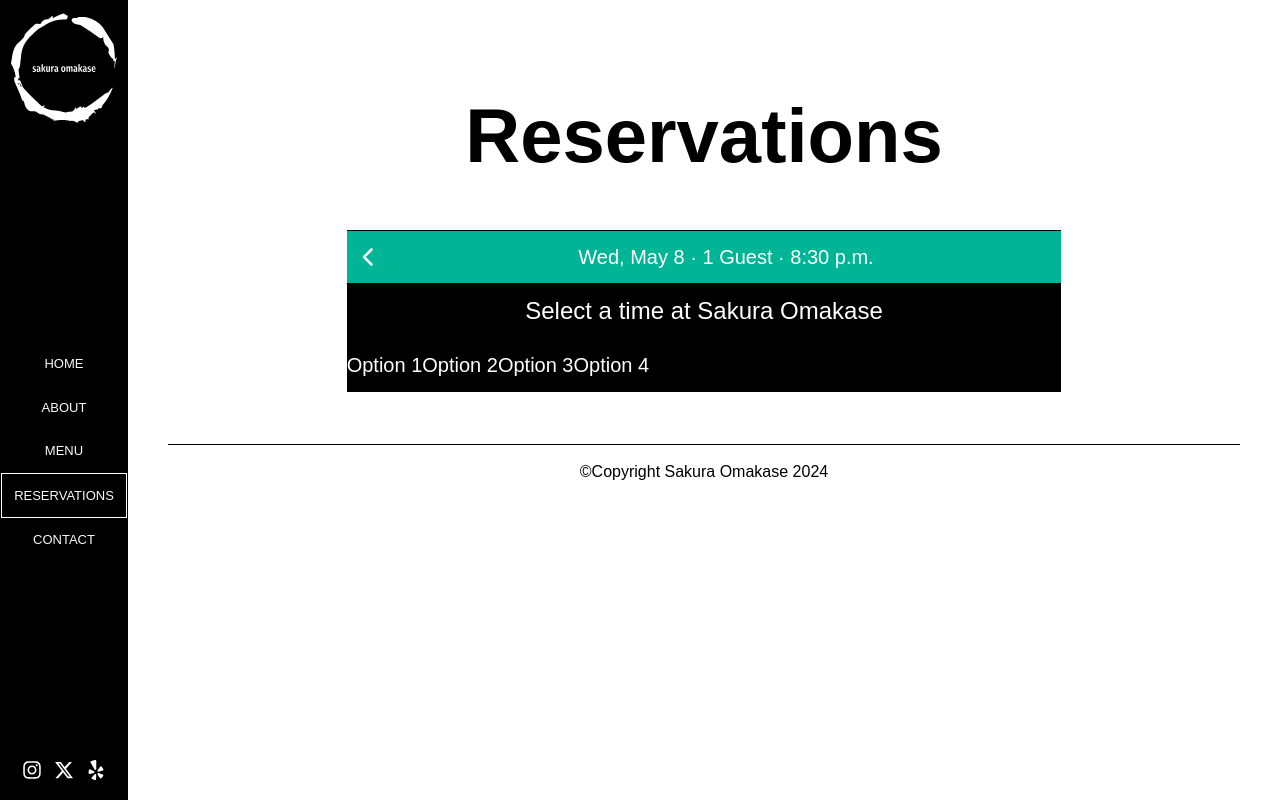
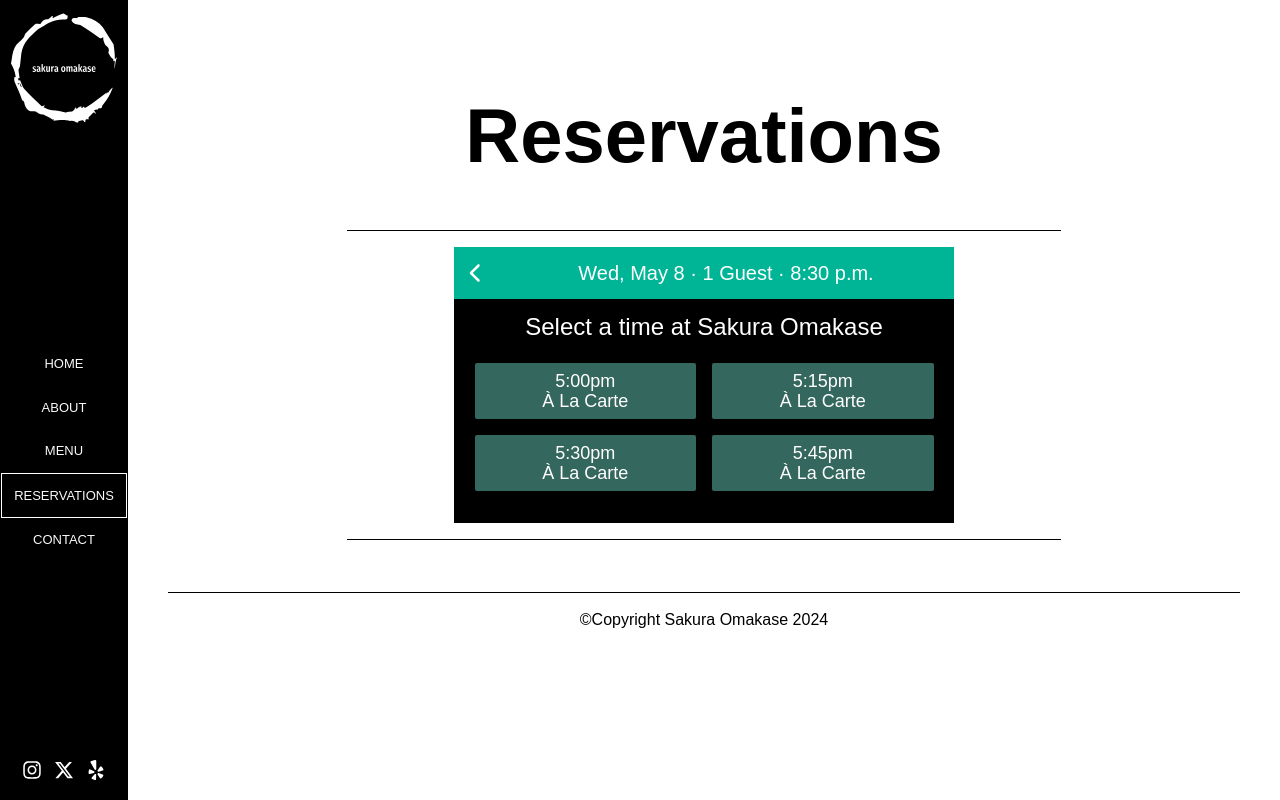
Before and after one commit to avan3/sakura_omakase, a React (Vite) app: page /sakura_omakase/reservations in a window 1280 px wide. Both pictures are taken after a click on the button "Search". Built offline with nearby package versions, Linux system fonts and the light colour scheme; a web font is replaced by a local one.

Commit message:
added temp buttons to step2 reservation form

```diff
--- a/src/components/Step2.tsx
+++ b/src/components/Step2.tsx
@@ -11,12 +11,15 @@ type Step2Props = {
 const generateNextOptions = () => {
   // TODO: generate options for the next 15 minute interval randomly
   const random = Math.random();
+  return [];
 };
+
+const OPTIONS = generateNextOptions();
 
 export const Step2 = ({ date, guests, setFormStep }: Step2Props) => {
   return (
-    <div className="w-full min-h-[40px] text-white">
-      <div className="py-3 bg-[#00b496]">
+    <div className="w-full max-w-[500px] text-white my-4">
+      <div className="py-3 bg-[#00b496] min-h-[40px]">
         <div className="float-left px-3">
           <button type="button" onClick={() => setFormStep((prev) => prev - 1)}>
             <FontAwesomeIcon
@@ -44,12 +47,39 @@ export const Step2 = ({ date, guests, setFormStep }: Step2Props) => {
         <p className="font-fira_sans text-2xl text-center">
           Select a time at Sakura Omakase
         </p>
-      </div>
-      <div className="py-3 bg-black flex">
-        <button type="button">Option 1</button>
-        <button type="button">Option 2</button>
-        <button type="button">Option 3</button>
-        <button type="button">Option 4</button>
+        <div className="py-3 grid grid-cols-2 justify-between w-[95%] m-auto">
+          {OPTIONS.map((option) => (
+            <button>asdf</button>
+          ))}
+          <button
+            type="button"
+            className="text-center bg-[#34675d] m-2 hover:text-slate-300 rounded-sm text-[18px] leading-5 py-2"
+          >
+            <p>5:00pm</p>
+            <p>À La Carte</p>
+          </button>
+          <button
+            type="button"
+            className="text-center bg-[#34675d] m-2 hover:text-slate-300 rounded-sm text-[18px] leading-5 py-2"
+          >
+            <p>5:15pm</p>
+            <p>À La Carte</p>
+          </button>
+          <button
+            type="button"
+            className="text-center bg-[#34675d] m-2 hover:text-slate-300 rounded-sm text-[18px] leading-5 py-2"
+          >
+            <p>5:30pm</p>
+            <p>À La Carte</p>
+          </button>
+          <button
+            type="button"
+            className="text-center bg-[#34675d] m-2 hover:text-slate-300 rounded-sm text-[18px] leading-5 py-2"
+          >
+            <p>5:45pm</p>
+            <p>À La Carte</p>
+          </button>
+        </div>
       </div>
     </div>
   );
```
